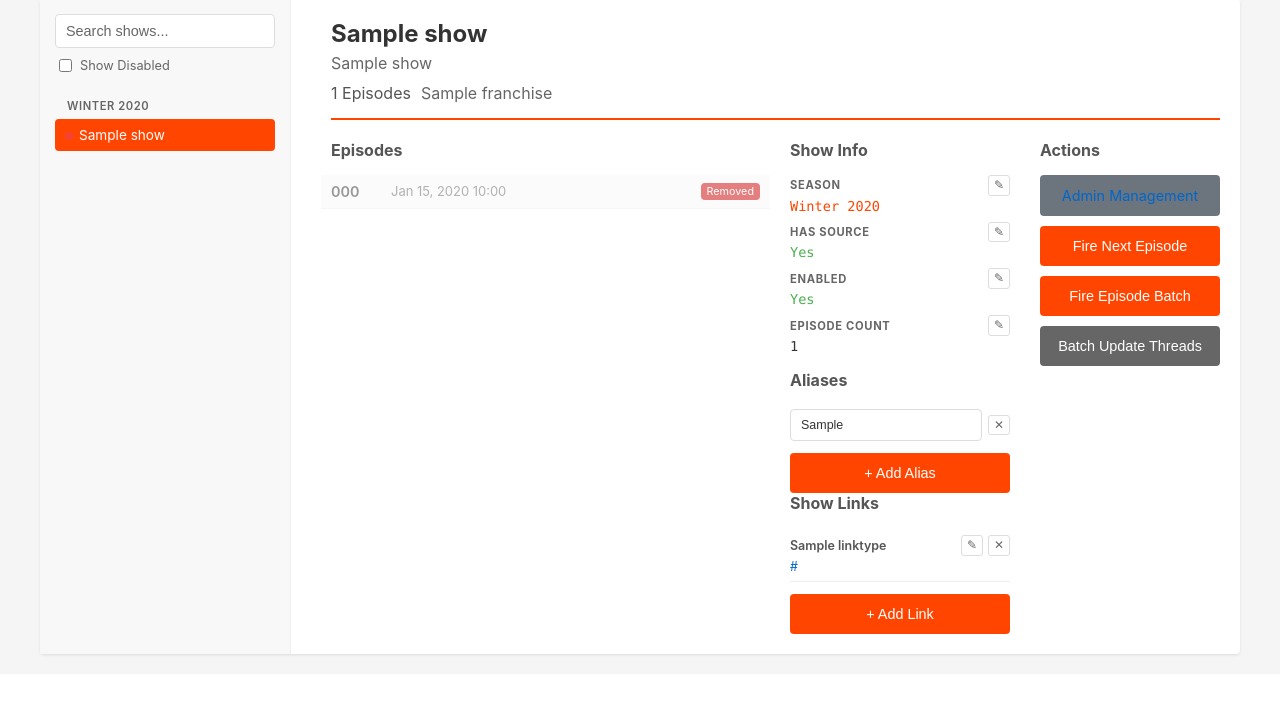
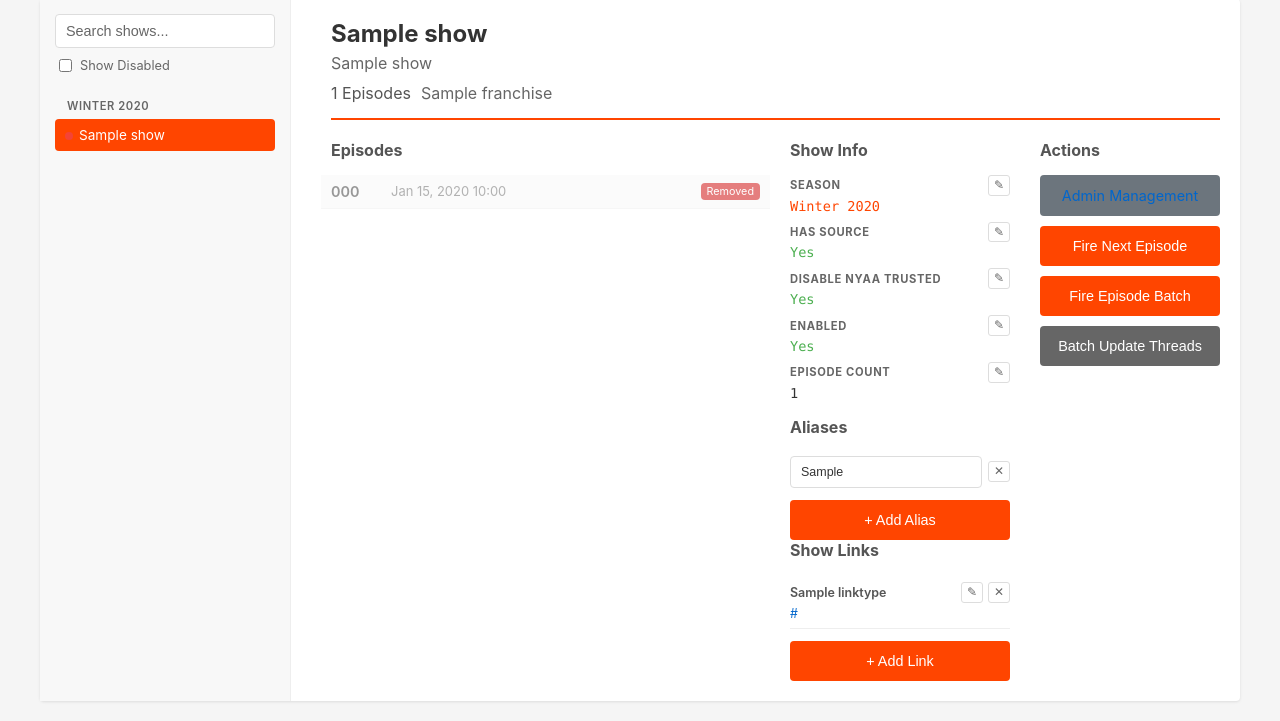
Before and after one commit to r-anime/myuri, a Django app: page /shows/ in a window 1280 px wide. Shown: the part 173-894 px from the top of the page. Before the commit the page ends 830 px from the top, so only its background shows below. Run offline with Django 5.2, Linux system fonts and the light colour scheme; a user stored in the database is signed in; tables that the repository leaves empty hold one stand-in row (values such as "Sample post"); parts of the project's set-up code (start-up, migrations or seed data) failed here and were passed over; some libraries are stand-ins or nearby versions.

Commit message:
Adds option for shows to be set to scan nyaa without the trusted flag

```diff
--- a/src/myuri/shows/admin.py
+++ b/src/myuri/shows/admin.py
@@ -32,8 +32,8 @@ class SeasonAdmin(admin.ModelAdmin):
 
 @admin.register(Show)
 class ShowAdmin(admin.ModelAdmin):
-    list_display = ["title", "title_en", "season", "franchise", "episode_count", "enabled", "has_source", "batch_release"]
-    list_filter = ["enabled", "season", "franchise", "has_source", "batch_release"]
+    list_display = ["title", "title_en", "season", "franchise", "episode_count", "enabled", "has_source", "disable_nyaa_trusted", "batch_release"]
+    list_filter = ["enabled", "season", "franchise", "has_source", "disable_nyaa_trusted", "batch_release"]
     search_fields = ["title", "title_en", "aliases"]
     inlines = [ShowLinkInline, EpisodeInline]
     fieldsets = [
@@ -41,7 +41,7 @@ class ShowAdmin(admin.ModelAdmin):
             "fields": ["title", "title_en", "aliases"]
         }),
         ("Classification", {
-            "fields": ["season", "franchise", "episode_count", "has_source", "batch_release", "enabled"]
+            "fields": ["season", "franchise", "episode_count", "has_source", "disable_nyaa_trusted", "batch_release", "enabled"]
         }),
     ]
 
--- a/src/myuri/shows/management/commands/load_shows.py
+++ b/src/myuri/shows/management/commands/load_shows.py
@@ -98,6 +98,7 @@ class Command(BaseCommand):
                     "title_en": show_data.get("title_en", ""),
                     "aliases": "\n".join(show_data.get("aliases", [])),
                     "has_source": show_data.get("has_source", False),
+                    "disable_nyaa_trusted": show_data.get("disable_nyaa_trusted", False),
                     "enabled": show_data.get("enabled", True),
                     "franchise": franchise,
                 },
--- a/src/myuri/shows/models.py
+++ b/src/myuri/shows/models.py
@@ -50,6 +50,10 @@ class Show(models.Model):
     has_source = models.BooleanField(
         default=False,
         help_text="Whether the anime has source material (manga, LN, etc.)"
+    )
+    disable_nyaa_trusted = models.BooleanField(
+        default=False,
+        help_text="Allow non-trusted uploaders when scanning Nyaa for this show (for shows only released by smaller/bespoke fansubs)"
     )
     enabled = models.BooleanField(
         default=True,
--- a/src/myuri/shows/urls.py
+++ b/src/myuri/shows/urls.py
@@ -29,6 +29,7 @@ urlpatterns = [
     path("shows/<int:show_id>/links/<int:link_id>/delete/", views.delete_show_link, name="delete_show_link"),
     path("shows/<int:show_id>/update-season/", views.update_show_season, name="update_show_season"),
     path("shows/<int:show_id>/update-has-source/", views.update_show_has_source, name="update_show_has_source"),
+    path("shows/<int:show_id>/update-disable-nyaa-trusted/", views.update_show_disable_nyaa_trusted, name="update_show_disable_nyaa_trusted"),
     path("shows/<int:show_id>/update-enabled/", views.update_show_enabled, name="update_show_enabled"),
     path("shows/<int:show_id>/update-episode-count/", views.update_show_episode_count, name="update_show_episode_count"),
     path("shows/<int:show_id>/update-aliases/", views.update_show_aliases, name="update_show_aliases"),
--- a/src/myuri/shows/views.py
+++ b/src/myuri/shows/views.py
@@ -1250,6 +1250,16 @@ def update_show_has_source(request, show_id):
 
 @admin_required
 @require_POST
+def update_show_disable_nyaa_trusted(request, show_id):
+    """Toggle the disable_nyaa_trusted flag for a show."""
+    show = get_object_or_404(Show, id=show_id)
+    show.disable_nyaa_trusted = not show.disable_nyaa_trusted
+    show.save()
+    return JsonResponse({"success": True, "disable_nyaa_trusted": show.disable_nyaa_trusted})
+
+
+@admin_required
+@require_POST
 def update_show_enabled(request, show_id):
     """Toggle the enabled flag for a show."""
     show = get_object_or_404(Show, id=show_id)
--- a/src/myuri/templates/shows/shows_list.html
+++ b/src/myuri/templates/shows/shows_list.html
@@ -487,6 +487,10 @@
     }
 
     .has-source-yes {
+        color: #4caf50;
+    }
+
+    .disable-nyaa-trusted-yes {
         color: #4caf50;
     }
 
@@ -758,6 +762,16 @@
                         </div>
                         <span class="show-info-value has-source-value {% if selected_show.has_source %}has-source-yes{% endif %}" id="show-has-source-display">
                             {{ selected_show.has_source|yesno:"Yes,No" }}
+                        </span>
+                    </div>
+                    <div class="show-info-row">
+                        <div class="show-info-header">
+                            <span class="show-info-label">Disable Nyaa Trusted</span>
+                            <button class="info-edit-btn" id="edit-disable-nyaa-trusted-btn"
+                                    data-value="{{ selected_show.disable_nyaa_trusted|yesno:'true,false' }}">&#9998;</button>
+                        </div>
+                        <span class="show-info-value disable-nyaa-trusted-value {% if selected_show.disable_nyaa_trusted %}disable-nyaa-trusted-yes{% endif %}" id="show-disable-nyaa-trusted-display">
+                            {{ selected_show.disable_nyaa_trusted|yesno:"Yes,No" }}
                         </span>
                     </div>
                     <div class="show-info-row">
@@ -1023,6 +1037,30 @@ document.addEventListener('DOMContentLoaded', function() {
         return div.innerHTML;
     }
 
+    function bindBooleanToggle(btnId, endpoint, displayId, yesClass, dataKey, onUpdate) {
+        const btn = document.getElementById(btnId);
+        if (!btn) return;
+        btn.addEventListener('click', function() {
+            const infoList = document.querySelector('.show-info-list');
+            const showId = infoList.dataset.showId;
+            fetch(`/shows/${showId}/${endpoint}/`, {
+                method: 'POST',
+                headers: { 'X-CSRFToken': getCsrfToken(), 'Content-Type': 'application/json' },
+            })
+            .then(r => r.json())
+            .then(data => {
+                if (!data.success) { alert('Error: ' + data.error); return; }
+                const value = data[dataKey];
+                const display = document.getElementById(displayId);
+                display.textContent = value ? 'Yes' : 'No';
+                display.classList.toggle(yesClass, value);
+                btn.dataset.value = value ? 'true' : 'false';
+                if (onUpdate) onUpdate(value, showId);
+            })
+            .catch(err => alert('Error: ' + err.message));
+        });
+    }
+
     // Fire Episode Batch functionality
     const batchBtn = document.getElementById('fire-batch-btn');
     if (batchBtn) {
@@ -1418,54 +1456,19 @@ document.addEventListener('DOMContentLoaded', function() {
     }
 
     // Show Info — Has Source toggle
-    const editHasSourceBtn = document.getElementById('edit-has-source-btn');
-    if (editHasSourceBtn) {
-        editHasSourceBtn.addEventListener('click', function() {
-            const infoList = document.querySelector('.show-info-list');
-            const showId = infoList.dataset.showId;
-            fetch(`/shows/${showId}/update-has-source/`, {
-                method: 'POST',
-                headers: { 'X-CSRFToken': getCsrfToken(), 'Content-Type': 'application/json' },
-            })
-            .then(r => r.json())
-            .then(data => {
-                if (!data.success) { alert('Error: ' + data.error); return; }
-                const display = document.getElementById('show-has-source-display');
-                display.textContent = data.has_source ? 'Yes' : 'No';
-                display.classList.toggle('has-source-yes', data.has_source);
-                editHasSourceBtn.dataset.value = data.has_source ? 'true' : 'false';
-            })
-            .catch(err => alert('Error: ' + err.message));
-        });
-    }
+    bindBooleanToggle('edit-has-source-btn', 'update-has-source', 'show-has-source-display', 'has-source-yes', 'has_source');
+
+    // Show Info — Disable Nyaa Trusted toggle
+    bindBooleanToggle('edit-disable-nyaa-trusted-btn', 'update-disable-nyaa-trusted', 'show-disable-nyaa-trusted-display', 'disable-nyaa-trusted-yes', 'disable_nyaa_trusted');
 
     // Show Info — Enabled toggle
-    const editEnabledBtn = document.getElementById('edit-enabled-btn');
-    if (editEnabledBtn) {
-        editEnabledBtn.addEventListener('click', function() {
-            const infoList = document.querySelector('.show-info-list');
-            const showId = infoList.dataset.showId;
-            fetch(`/shows/${showId}/update-enabled/`, {
-                method: 'POST',
-                headers: { 'X-CSRFToken': getCsrfToken(), 'Content-Type': 'application/json' },
-            })
-            .then(r => r.json())
-            .then(data => {
-                if (!data.success) { alert('Error: ' + data.error); return; }
-                const display = document.getElementById('show-enabled-display');
-                display.textContent = data.enabled ? 'Yes' : 'No';
-                display.classList.toggle('enabled-yes', data.enabled);
-                editEnabledBtn.dataset.value = data.enabled ? 'true' : 'false';
-
-                const sidebarItem = document.querySelector(`.show-item[data-show-id="${showId}"]`);
-                if (sidebarItem) {
-                    sidebarItem.classList.toggle('show-disabled', !data.enabled);
-                    sidebarItem.dataset.enabled = data.enabled ? 'true' : 'false';
-                }
-            })
-            .catch(err => alert('Error: ' + err.message));
-        });
-    }
+    bindBooleanToggle('edit-enabled-btn', 'update-enabled', 'show-enabled-display', 'enabled-yes', 'enabled', function(value, showId) {
+        const sidebarItem = document.querySelector(`.show-item[data-show-id="${showId}"]`);
+        if (sidebarItem) {
+            sidebarItem.classList.toggle('show-disabled', !value);
+            sidebarItem.dataset.enabled = value ? 'true' : 'false';
+        }
+    });
 
     // Show Info — Episode Count edit
     const editEpisodeCountBtn = document.getElementById('edit-episode-count-btn');
```
Also changed, not shown: src/myuri/shows/services/nyaa_scanner.py (+27 -10 lines), src/myuri/shows/services/nyaa_specific.py (+5 -3 lines), src/myuri/shows/tests/test_nyaa_scanner.py (+40 -0 lines), src/myuri/shows/migrations/0012_show_disable_nyaa_trusted.py (added).
